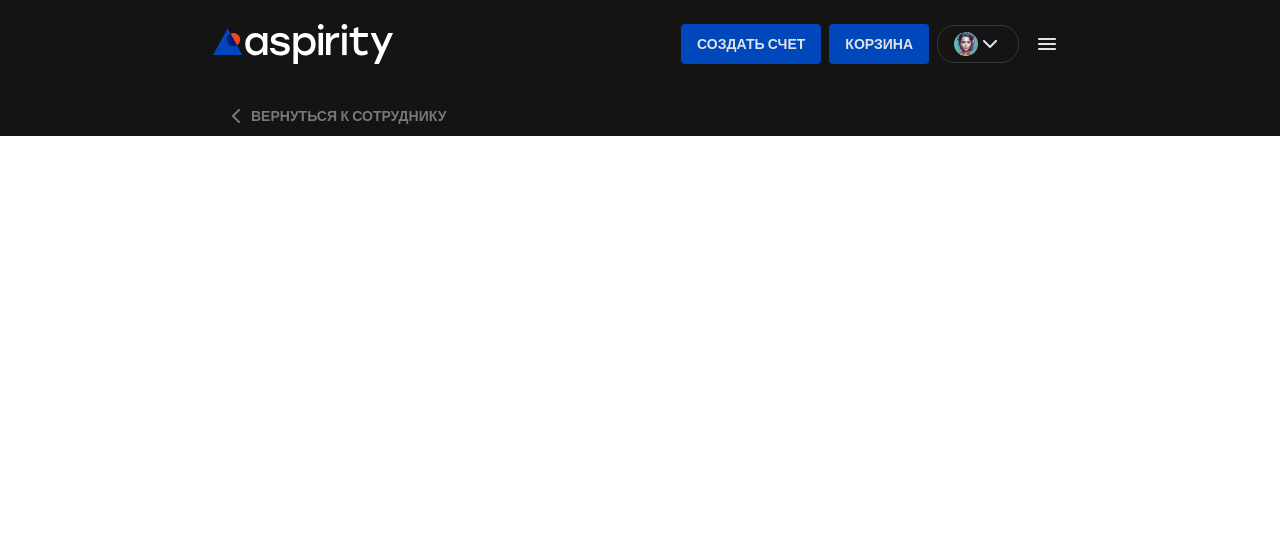
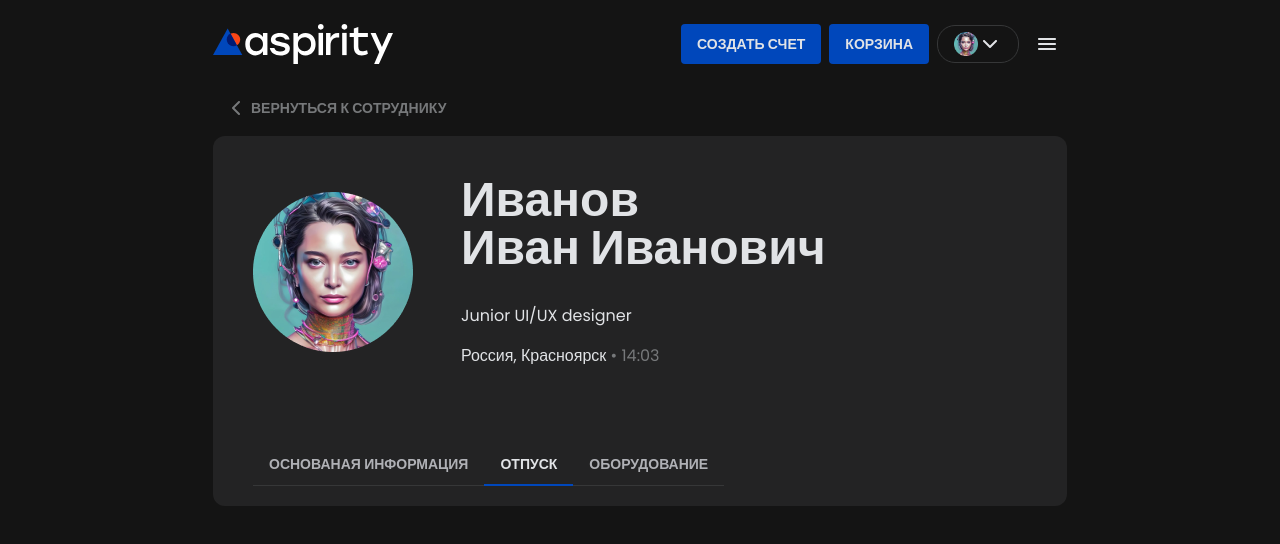
Before and after one commit to AlexJamisone/aspirity, a Next.js app: page / in a window 1280 px wide. Shown: the top 544 px of the page. Built offline with nearby package versions, Linux system fonts and the light colour scheme.

Commit message:
make User profile card

```diff
--- a/package.json
+++ b/package.json
@@ -14,12 +14,14 @@
     "next": "14.2.4",
     "react": "^18",
     "react-dom": "^18",
-    "tailwind-merge": "^2.3.0"
+    "tailwind-merge": "^2.3.0",
+    "uuid": "^10.0.0"
   },
   "devDependencies": {
     "@types/node": "^20",
     "@types/react": "^18",
     "@types/react-dom": "^18",
+    "@types/uuid": "^10.0.0",
     "eslint": "^8",
     "eslint-config-next": "14.2.4",
     "postcss": "^8",
--- a/src/app/_ui/Header.tsx
+++ b/src/app/_ui/Header.tsx
@@ -3,13 +3,12 @@ import Button from '@/components/Button';
 import Logo from '@/components/Logo';
 import Image from 'next/image';
 import Link from 'next/link';
-import arrow from '../../../public/arrow.svg';
 import burger from '../../../public/burger.svg';
 import Arrow from '@/components/icons/Arrow';
 
 export default function Header() {
 	return (
-		<header className="flex w-full justify-between px-4 py-6 md:px-0">
+		<header className="flex w-full justify-between px-4 py-6 xl:px-[213px]">
 			<Link href="/" className="relative h-10 w-[180px]">
 				<Logo />
 			</Link>
--- a/src/app/_ui/Layout.tsx
+++ b/src/app/_ui/Layout.tsx
@@ -1,6 +1,6 @@
 export default function Layout({ children }: React.PropsWithChildren) {
 	return (
-		<main className="flex flex-col gap-2 bg-primary px-4 md:px-grid-x">
+		<main className="flex flex-col gap-2 bg-primary px-0 lg:px-grid-x">
 			{children}
 		</main>
 	);
--- a/src/app/_ui/Tab.tsx
+++ b/src/app/_ui/Tab.tsx
@@ -11,7 +11,7 @@ export default function Tab({
 	const isActive = pathname === props.href;
 	return (
 		<Link
-			className={`m-0 flex gap-2 px-4 py-base text-sm font-semibold uppercase ${isActive ? 'border-b-2 border-accent text-secondary-txt' : 'border-b border-prime-bord text-primary-txt'}`}
+			className={`m-0 w-fit gap-2 text-nowrap px-4 py-base text-sm font-semibold uppercase ${isActive ? 'border-b-2 border-accent text-primary-txt' : 'border-b border-prime-bord text-secondary-txt'}`}
 			{...props}
 		>
 			{children}
--- /dev/null
+++ b/src/app/_ui/UserProfile.tsx
@@ -0,0 +1,40 @@
+import Avatar from '@/components/Avatar';
+import Card from '@/components/Card';
+import Tab from './Tab';
+import Text from '@/components/Text';
+import { navigation } from '@/constant/navigation';
+
+export default function UserProfile() {
+	return (
+		<Card className="flex w-full flex-col justify-start gap-[52px] pb-7 pt-8 xl:justify-center xl:pb-5 xl:pl-10 xl:pt-10">
+			<div className="flex w-full flex-col gap-6 ">
+				<div className="flex flex-col items-center gap-4 xl:flex-row xl:gap-12">
+					<Avatar />
+					<div className="flex flex-col gap-8 text-center xl:text-left">
+						<Text variant="custom" className="text-2xl xl:text-5xl">
+							Иванов
+							<br /> Иван Иванович
+						</Text>
+						<div className="flex flex-col gap-4">
+							<Text>Junior UI/UX designer</Text>
+							<Text>
+								Россия, Красноярск{' '}
+								<Text as="span" className="text-tertiary-txt">
+									• 14:03
+								</Text>
+							</Text>
+						</div>
+					</div>
+				</div>
+				<div className="flex flex-col items-end"></div>
+			</div>
+			<nav className="flex overflow-x-auto pl-4 xl:pl-0">
+				{navigation.map(({ title, href, id }) => (
+					<Tab key={id} href={href}>
+						{title}
+					</Tab>
+				))}
+			</nav>
+		</Card>
+	);
+}
--- a/src/app/layout.tsx
+++ b/src/app/layout.tsx
@@ -1,10 +1,10 @@
-import type { Metadata } from "next";
-import "./globals.css";
-
+import type { Metadata } from 'next';
+import './globals.css';
+import Header from './_ui/Header';
 
 export const metadata: Metadata = {
-  title: "Create Next App",
-  description: "Generated by create next app",
+	title: 'Create Next App',
+	description: 'Generated by create next app',
 };
 
 export default function RootLayout({
@@ -14,7 +14,10 @@ export default function RootLayout({
 }>) {
 	return (
 		<html lang="en">
-      <body>{children}</body>
+			<body className="bg-primary">
+				<Header />
+				{children}
+			</body>
 		</html>
 	);
 }
--- a/src/app/page.tsx
+++ b/src/app/page.tsx
@@ -1,16 +1,16 @@
 import Button from '@/components/Button';
-import Header from './_ui/Header';
 import Layout from './_ui/Layout';
 import Arrow from '@/components/icons/Arrow';
+import UserProfile from './_ui/UserProfile';
 
 export default function Home() {
 	return (
 		<Layout>
-			<Header />
 			<Button variant="ghost" className="text-tertiary-txt">
 				<Arrow className="rotate-90 fill-tertiary-txt" />
 				Вернуться к сотруднику
 			</Button>
+			<UserProfile />
 		</Layout>
 	);
 }
--- /dev/null
+++ b/src/components/Card.tsx
@@ -0,0 +1,11 @@
+import { cn } from '@/utils';
+export default function Card({
+	children,
+	className,
+}: React.PropsWithChildren & { className?: string }) {
+	return (
+		<section className={cn('rounded-xl bg-secodary', className)}>
+			{children}
+		</section>
+	);
+}
--- /dev/null
+++ b/src/constant/navigation.ts
@@ -0,0 +1,11 @@
+import { v4 as uuid } from 'uuid';
+type Navigation = {
+	id: string;
+	title: string;
+	href: string;
+};
+export const navigation: Navigation[] = [
+	{ id: uuid(), title: 'основаная информация', href: '/main' },
+	{ id: uuid(), title: 'отпуск', href: '/' },
+	{ id: uuid(), title: 'оборудование', href: '/equipments' },
+];
```
Also changed, not shown: 1 other file (tests, documents, lock files or other folders). Lines whose indentation alone changed are shown as unchanged.
